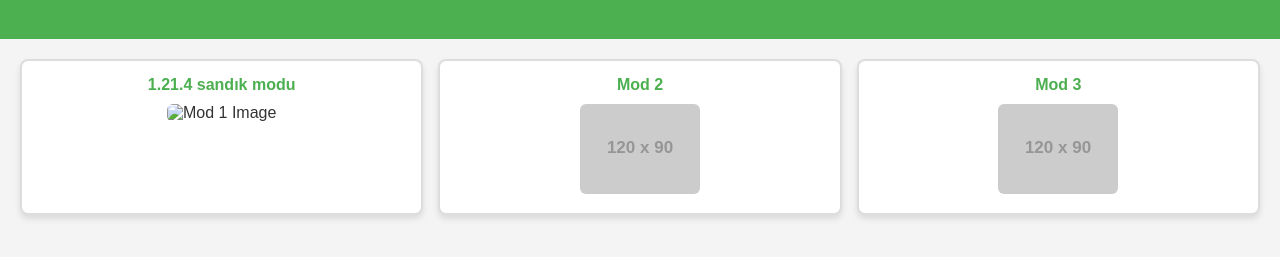
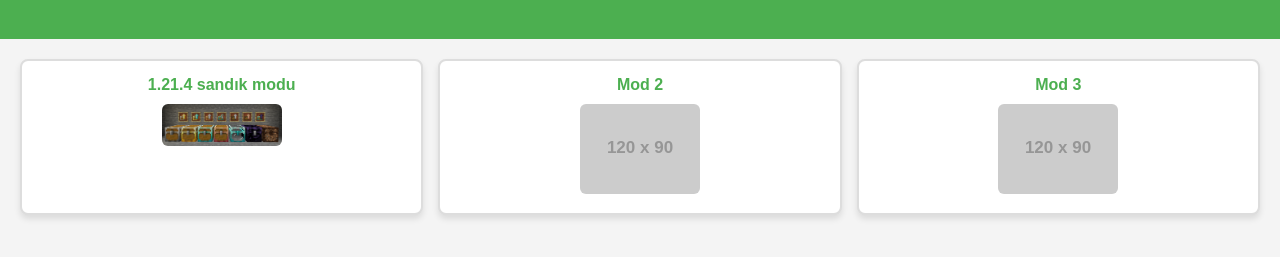
Before and after one commit to mustafa0660/minecraftmodindir.github.io, a plain HTML site: page index.html in a window 1280 px wide. Shown: the part 81-338 px from the top of the page. Drawn offline with Linux system fonts and the light colour scheme; placeholder pictures from the web are drawn by us.

Commit message:
index.html

```diff
--- a/index.html
+++ b/index.html
@@ -68,7 +68,7 @@
 
     <div class="grid-item">
         <a href="https://mediafilez.forgecdn.net/files/6081/896/ironchest-1.21.4-neoforge-16.2.2.jar">1.21.4 sandık modu</a>
-        <img src="resimler/mc mod sandık.png" alt="Mod 1 Image">
+        <img src="image/mc mod sandık.png" alt="Mod 1 Image">
     </div>
 
     <!-- Diğer mod kutuları -->
```
